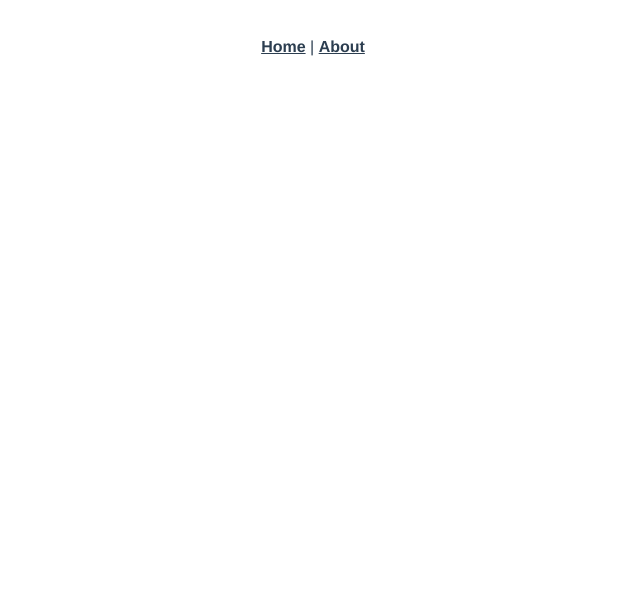
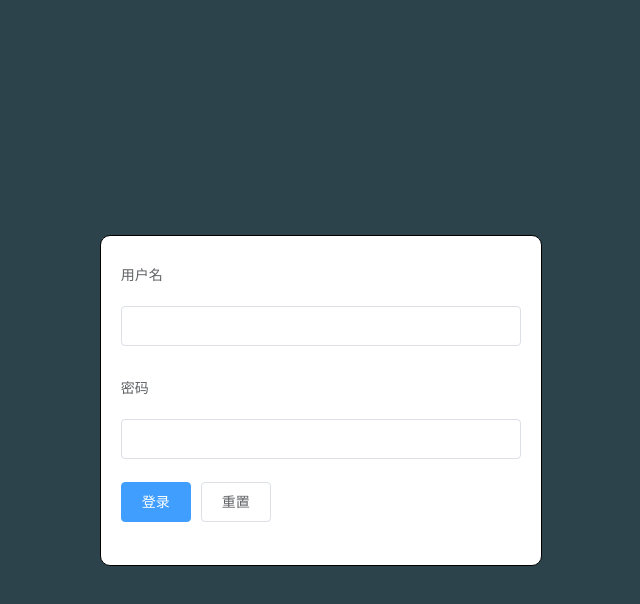
Before and after one commit to 1372573234/pyg-my, a Vue app: page /#/login in a window 1280 px wide. Shown: the top 604 px of the page, without its empty margins (327-967 px from the left). Built offline with nearby package versions, Linux system fonts and the light colour scheme.

Commit message:
登录静态页面基本完成

```diff
--- a/package.json
+++ b/package.json
@@ -8,7 +8,10 @@
     "lint": "vue-cli-service lint"
   },
   "dependencies": {
+    "axios": "^0.19.0",
     "core-js": "^2.6.5",
+    "element": "^0.1.4",
+    "element-ui": "^2.10.0",
     "vue": "^2.6.10",
     "vue-router": "^3.0.3",
     "vuex": "^3.0.1"
--- a/src/App.vue
+++ b/src/App.vue
@@ -1,29 +1,12 @@
 <template>
   <div id="app">
-    <div id="nav">
-      <router-link to="/">Home</router-link> |
-      <router-link to="/about">About</router-link>
-    </div>
-    <router-view />
+    <router-view/>
   </div>
 </template>
 
 <style lang="less">
 #app {
-  font-family: "Avenir", Helvetica, Arial, sans-serif;
-  -webkit-font-smoothing: antialiased;
-  -moz-osx-font-smoothing: grayscale;
-  text-align: center;
-  color: #2c3e50;
+  height: 100%;
 }
-#nav {
-  padding: 30px;
-  a {
-    font-weight: bold;
-    color: #2c3e50;
-    &.router-link-exact-active {
-      color: #42b983;
-    }
-  }
-}
+
 </style>
--- /dev/null
+++ b/src/assets/css/index.css
@@ -0,0 +1,5 @@
+html,body{
+  height: 100%;
+  margin: 0;
+  padding: 0;
+}
--- a/src/main.js
+++ b/src/main.js
@@ -1,12 +1,19 @@
 import Vue from "vue";
 import App from "./App.vue";
-import router from "./router";
-import store from "./store";
+import router from "./router.js";
+// import Login from "./views/Login.vue";
 
-Vue.config.productionTip = false;
+import ElementUI from "element-ui";
+import "element-ui/lib/theme-chalk/index.css";
+import "./assets/css/index.css";
+
+Vue.use(ElementUI);
+
+Vue.productionTip = false;
 
 new Vue({
   router,
-  store,
   render: h => h(App)
 }).$mount("#app");
+
+Vue.config.productionTip = false;
--- a/src/router.js
+++ b/src/router.js
@@ -1,24 +1,15 @@
 import Vue from "vue";
 import Router from "vue-router";
-import Home from "./views/Home.vue";
+import Login from "./views/Login.vue";
 
 Vue.use(Router);
 
 export default new Router({
   routes: [
     {
-      path: "/",
-      name: "home",
-      component: Home
-    },
-    {
-      path: "/about",
-      name: "about",
-      // route level code-splitting
-      // this generates a separate chunk (about.[hash].js) for this route
-      // which is lazy-loaded when the route is visited.
-      component: () =>
-        import(/* webpackChunkName: "about" */ "./views/About.vue")
+      path: "/login",
+      // name: "login",
+      component: Login
     }
   ]
 });
--- a/src/views/About.vue
+++ /dev/null
@@ -1,5 +0,0 @@
-<template>
-  <div class="about">
-    <h1>This is an about page</h1>
-  </div>
-</template>
--- a/src/views/Home.vue
+++ /dev/null
@@ -1,18 +0,0 @@
-<template>
-  <div class="home">
-    <img alt="Vue logo" src="../assets/logo.png" />
-    <HelloWorld msg="Welcome to Your Vue.js App" />
-  </div>
-</template>
-
-<script>
-// @ is an alias to /src
-import HelloWorld from "@/components/HelloWorld.vue";
-
-export default {
-  name: "home",
-  components: {
-    HelloWorld
-  }
-};
-</script>
--- /dev/null
+++ b/src/views/Login.vue
@@ -0,0 +1,62 @@
+<template>
+<el-row type="flex" class="row-bg" justify="center" align="middle" >
+  <el-col :xs="14" :sm="12" :md="10" :lg="8" :xl="6">
+    <el-form ref="form" :model="form" class="el-form" label-width="80px" label-position="top" >
+      <el-form-item label="用户名">
+        <el-input v-model="form.name"></el-input>
+      </el-form-item>
+      <el-form-item label="密码">
+        <el-input v-model="form.name"></el-input>
+      </el-form-item>
+
+      <el-form-item>
+        <el-button type="primary" @click="onSubmit">登录</el-button>
+        <el-button>重置</el-button>
+      </el-form-item>
+    </el-form>
+  </el-col>
+
+</el-row>
+
+
+
+
+</template>
+
+<script>
+ export default {
+    data() {
+      return {
+        form: {
+          name: '',
+          region: '',
+          date1: '',
+          date2: '',
+          delivery: false,
+          type: [],
+          resource: '',
+          desc: ''
+        }
+      }
+    },
+    methods: {
+      onSubmit() {
+        console.log('submit!');
+      }
+    }
+  }
+</script>
+
+<style>
+.row-bg{
+  height: 100%;
+  background-color: #2D434C;
+}
+.el-form{
+  background-color: #fff;
+  min-width: 400px;
+  border-radius: 10px;
+  border: 1px solid #000;
+  padding: 20px 20px;
+}
+</style>
```
Also changed, not shown: 2 other files (tests, documents, lock files or other folders).
